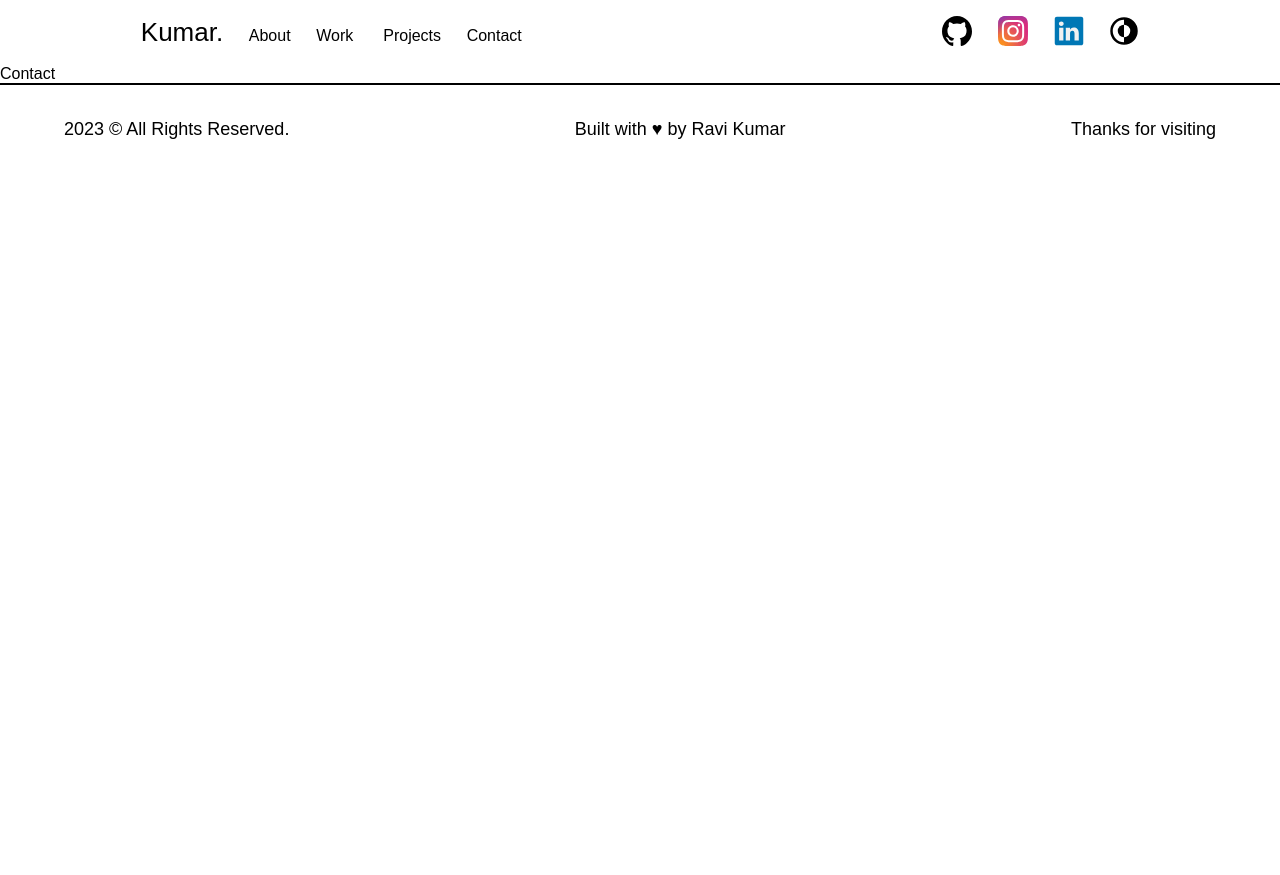
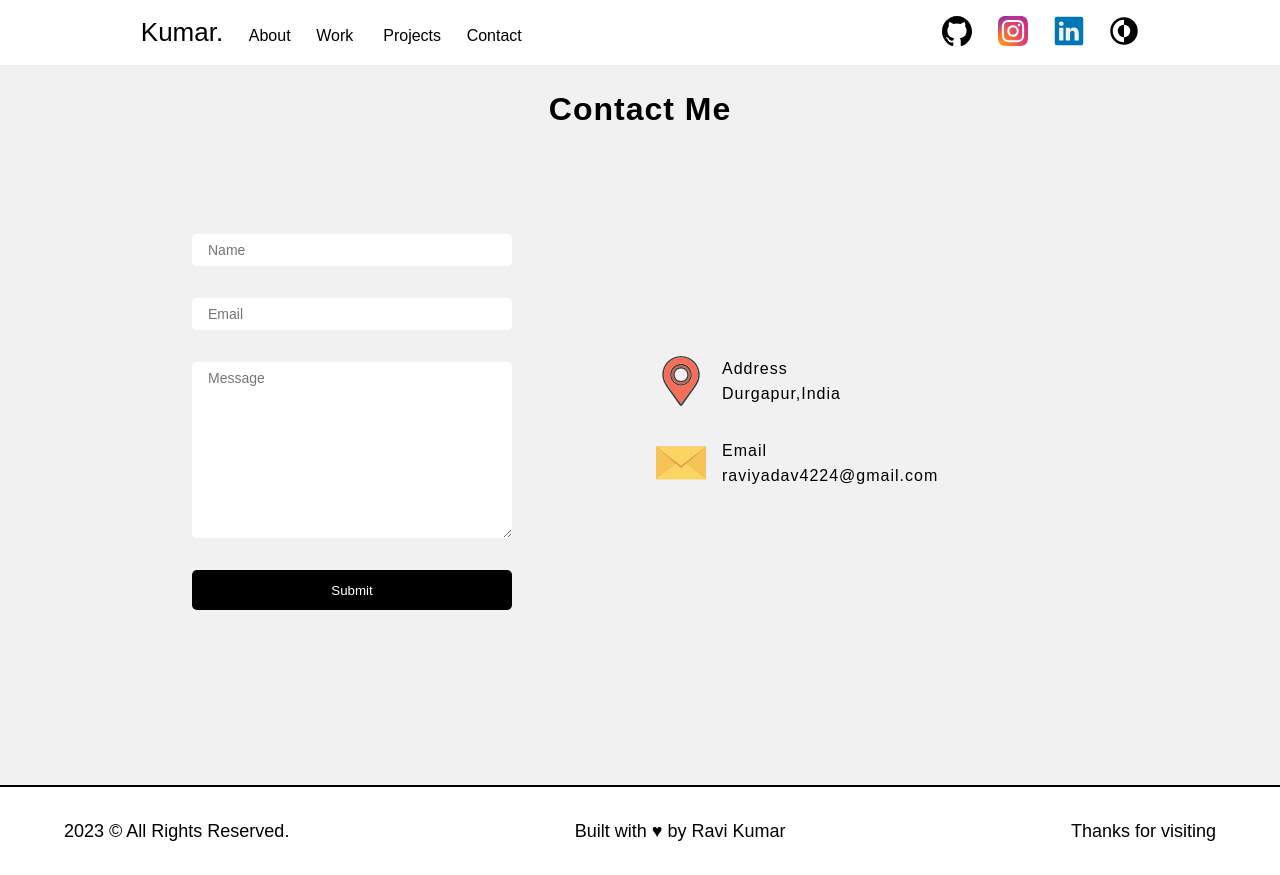
Before and after one commit to Raviyadav4224/portfolio, a React (Create React App) app: page /contact in a window 1280 px wide. Before the commit the page ends 800 px from the top, so only its background shows below. Built offline with nearby package versions, Linux system fonts and the light colour scheme.

Commit message:
added contact page

```diff
--- a/src/components/Contact/Contact.jsx
+++ b/src/components/Contact/Contact.jsx
@@ -1,9 +1,39 @@
-import React from 'react'
-
+import React from "react";
+import "./Contact.scss";
+import email from "../../assets/icons/email.svg";
+import location from "../../assets/icons/location.svg";
 const Contact = () => {
   return (
-    <div>Contact</div>
-  )
-}
+    <div className="contact">
+      <h1>Contact Me</h1>
+      <div className="container">
+        <div className="left">
+          <form>
+            <input type="text" placeholder="Name" />
+            <input type="email" placeholder="Email" />
+            <textarea type="text" rows={10} placeholder="Message" />
+            <button>Submit</button>
+          </form>
+        </div>
+        <div className="right">
+          <div>
+            <img src={location} alt="" />
+            <div>
+              <p>Address</p>
+              <p>Durgapur,India</p>
+            </div>
+          </div>
+          <div>
+            <img src={email} alt="" />
+            <div>
+              <p>Email</p>
+              <p>raviyadav4224@gmail.com</p>
+            </div>
+          </div>
+        </div>
+      </div>
+    </div>
+  );
+};
 
-export default Contact
+export default Contact;
--- /dev/null
+++ b/src/components/Contact/Contact.scss
@@ -0,0 +1,68 @@
+.contact {
+  min-height: 90vh;
+  height: auto;
+  display: flex;
+  flex-direction: column;
+  align-items: center;
+  width: 100vw;
+  background-color: #f1f1f1;
+  letter-spacing: 1px;
+  padding: 2rem 4rem;
+  line-height: 25px;
+  .container {
+    display: flex;
+    width: 100%;
+    flex-wrap: wrap;
+    height: 75vh;
+    .left {
+      width: 50%;
+      display: flex;
+      align-items: center;
+      justify-content: center;
+      > form {
+        display: flex;
+        flex-direction: column;
+        justify-content: center;
+        > input,
+        textarea {
+          border: none;
+          width: 20rem;
+          margin: 1rem;
+          padding: 0.5rem 1rem;
+          border-radius: 5px;
+          outline: transparent;
+          font-size: 14px;
+        }
+        > button {
+          margin: 1rem;
+          padding: 0.8rem;
+          font-weight: 500;
+          border: none;
+          border-radius: 5px;
+          color: white;
+          background-color: black;
+          cursor: pointer;
+          &:hover {
+            transform: scale(1.05);
+            transition: all ease-in 0.2s;
+          }
+        }
+      }
+    }
+    .right {
+      width: 50%;
+      display: flex;
+      justify-content: center;
+      flex-direction: column;
+      > div {
+        display: flex;
+        gap: 1rem;
+        padding: 1rem;
+        > img {
+          height: 50px;
+          width: 50px;
+        }
+      }
+    }
+  }
+}
--- a/src/components/Home/Home.scss
+++ b/src/components/Home/Home.scss
@@ -9,6 +9,7 @@
     justify-content: center;
 
     > img {
+      object-fit: scale-down;
       height: 34rem;
       width: 32rem;
     }
--- a/src/components/Timeline/Timeline.scss
+++ b/src/components/Timeline/Timeline.scss
@@ -11,17 +11,18 @@
     small,
     p {
       padding: 1rem;
+      white-space: wrap;
     }
-    &::after {
-      content: "";
-      position: absolute;
-      height: 100%;
-      width: 6px;
-      top: 37px;
-      right: 0;
-      z-index: -1;
-      background-color: #d9d9d9;
-    }
+    // &::after {
+    //   content: "";
+    //   position: absolute;
+    //   height: 100%;
+    //   width: 6px;
+    //   top: 37px;
+    //   right: 0;
+    //   z-index: -1;
+    //   background-color: #d9d9d9;
+    // }
     > img {
       height: 40px;
       width: 40px;
@@ -46,16 +47,16 @@
     p {
       padding: 1rem;
     }
-    &::after {
-      content: "";
-      position: absolute;
-      height: 100%;
-      width: 6px;
-      top: 37px;
-      left: -6px;
-      z-index: -1;
-      background-color: #d9d9d9;
-    }
+    // &::after {
+    //   content: "";
+    //   position: absolute;
+    //   height: 100%;
+    //   width: 6px;
+    //   top: 37px;
+    //   left: -6px;
+    //   z-index: -1;
+    //   background-color: #d9d9d9;
+    // }
     > img {
       height: 40px;
       border-radius: 50%;
```
Also changed, not shown: src/assets/icons/email.svg (added), src/assets/icons/location.svg (added).
